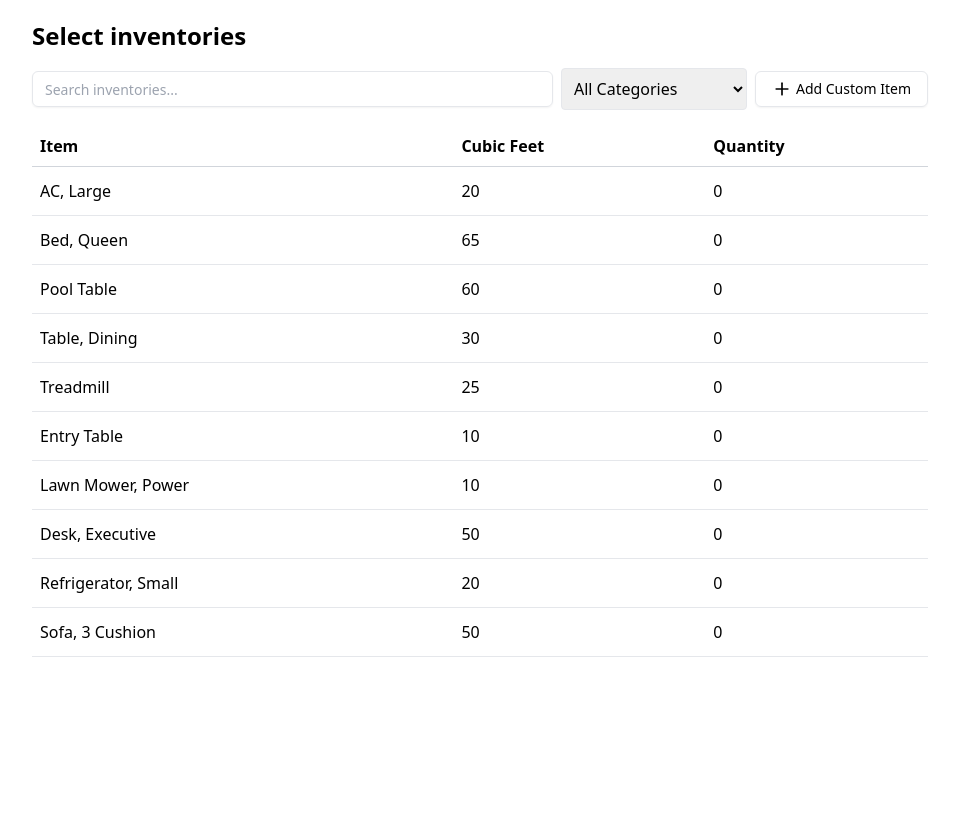
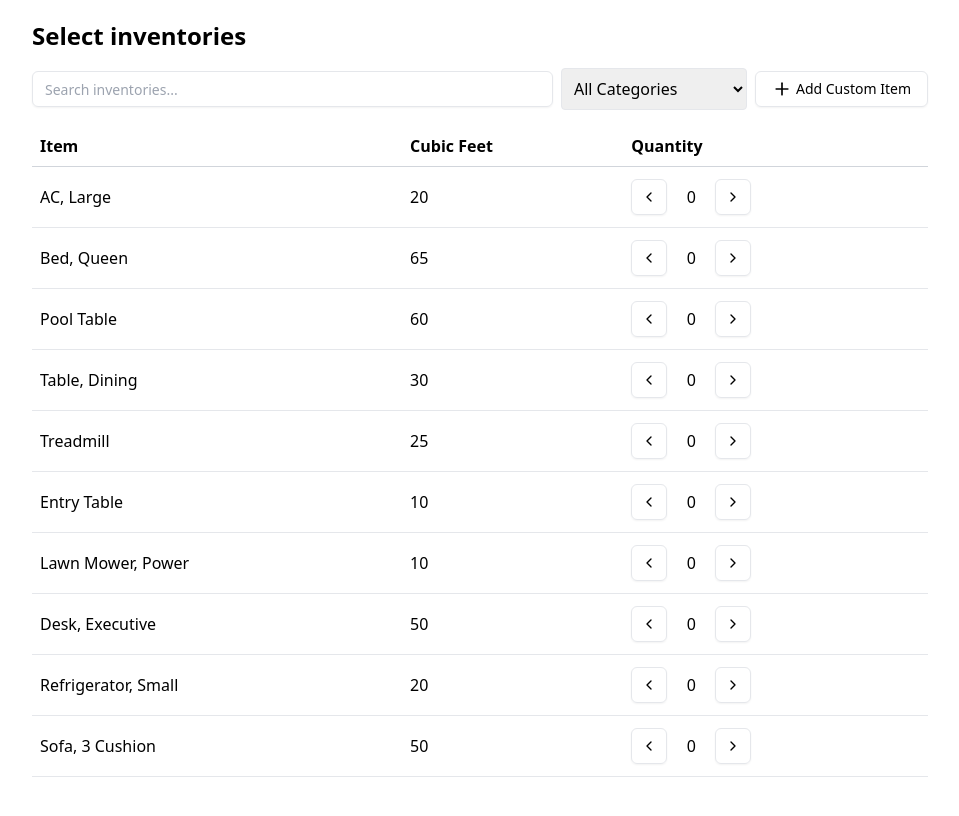
Before and after one commit to 5gada-software/cluadAItoReact, a React (Vite) app in the folder frontend/: page / in a window 1280 px wide. Shown: the top 816 px of the page, without its empty margins (160-1119 px from the left). Built offline with nearby package versions, Linux system fonts and the light colour scheme.

Commit message:
update listing.jsx

```diff
--- a/frontend/src/components/listing.jsx
+++ b/frontend/src/components/listing.jsx
@@ -1,5 +1,6 @@
 import React, { useState, useEffect } from "react";
 import Table from "../ui/table";
+import { FaAngleLeft } from "react-icons/fa";
 
 const columns = ["Item", "Cubic Feet", "Quantity"];
 const inventoryData = [
@@ -45,7 +46,44 @@ export default function Listing() {
       const mapped = inventoryData.map((item) => ({
         Item: item.name,
         "Cubic Feet": item.cubicFeet,
-        Quantity: item.quantity,
+        Quantity: (
+          <div className="flex items-center">
+            <button className="inline-flex items-center justify-center whitespace-nowrap rounded-md text-sm font-medium transition-colors focus-visible:outline-none focus-visible:ring-1 focus-visible:ring-ring disabled:pointer-events-none disabled:opacity-50 border border-input bg-background shadow-sm hover:bg-accent hover:text-accent-foreground h-9 w-9">
+              <svg
+                xmlns="http://www.w3.org/2000/svg"
+                width="16"
+                height="16"
+                viewBox="0 0 24 24"
+                fill="none"
+                stroke="currentColor"
+                stroke-width="2"
+                stroke-linecap="round"
+                stroke-linejoin="round"
+                class="lucide lucide-chevron-left"
+              >
+                <path d="m15 18-6-6 6-6"></path>
+              </svg>
+            </button>
+
+            <span class="mx-2 w-8 text-center">{item.quantity}</span>
+            <button class="inline-flex items-center justify-center whitespace-nowrap rounded-md text-sm font-medium transition-colors focus-visible:outline-none focus-visible:ring-1 focus-visible:ring-ring disabled:pointer-events-none disabled:opacity-50 border border-input bg-background shadow-sm hover:bg-accent hover:text-accent-foreground h-9 w-9">
+              <svg
+                xmlns="http://www.w3.org/2000/svg"
+                width="16"
+                height="16"
+                viewBox="0 0 24 24"
+                fill="none"
+                stroke="currentColor"
+                stroke-width="2"
+                stroke-linecap="round"
+                stroke-linejoin="round"
+                class="lucide lucide-chevron-right"
+              >
+                <path d="m9 18 6-6-6-6"></path>
+              </svg>
+            </button>
+          </div>
+        ),
       }));
       setMappedData(mapped);
     } catch (err) {
@@ -57,7 +95,12 @@ export default function Listing() {
 
   return (
     <div>
-      <Table data={mappedData} columns={columns} loading={loading} error={error} />
+      <Table
+        data={mappedData}
+        columns={columns}
+        loading={loading}
+        error={error}
+      />
     </div>
   );
 }
```
